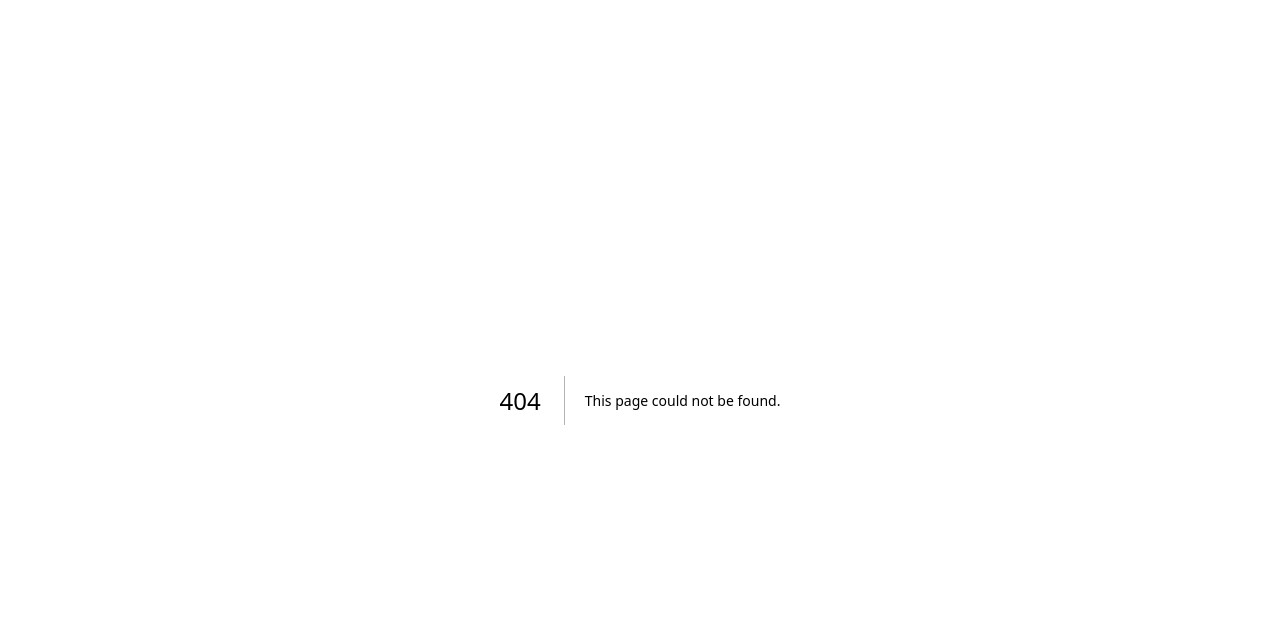
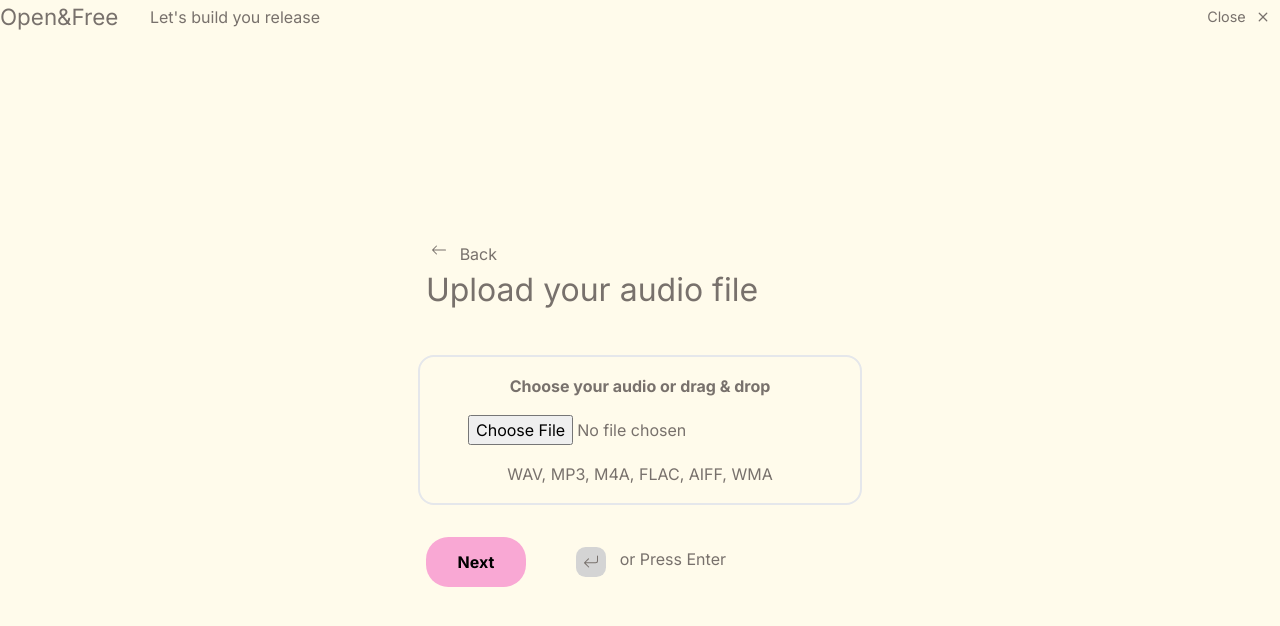
Before and after one commit to whateveriswhatever/Open-And-Free, a Next.js app: page /songs/upload_release/build_your_release/audio_file_assign in a window 1280 px wide. Before the commit this address had no page. Shown: the top 626 px of the page. Built offline with nearby package versions, Linux system fonts and the light colour scheme.

Commit message:
Adding a new page for user uploading music file.

```diff
--- /dev/null
+++ b/src/app/songs/upload_release/build_your_release/audio_file_assign/page.tsx
@@ -0,0 +1,19 @@
+import React from "react";
+import HeaderNav from "../../{components}/Header-Nav";
+import Main from "./{components}/Main";
+
+const page = () => {
+  return (
+    <div id="" className="bg-amber-50 text-stone-500 desktop:font-[2rem]">
+      <>
+        <HeaderNav context="Let's build you release" />
+      </>
+
+      <>
+        <Main />
+      </>
+    </div>
+  );
+};
+
+export default page;
--- /dev/null
+++ b/src/app/songs/upload_release/build_your_release/audio_file_assign/{components}/BackNavigatorButton.tsx
@@ -0,0 +1,36 @@
+import React from "react";
+
+const BackNavigatorButton = () => {
+  return (
+    <div
+      id="go-back"
+      className="flex flex-start justify-between justify-items-start
+    desktop:w-[66px]
+    desktop:ml-[-22rem]"
+    >
+      <>
+        <div>
+          <svg
+            xmlns="http://www.w3.org/2000/svg"
+            width="16"
+            height="16"
+            fill="currentColor"
+            className="bi bi-arrow-left"
+            viewBox="0 0 16 16"
+          >
+            <path
+              fill-rule="evenodd"
+              d="M15 8a.5.5 0 0 0-.5-.5H2.707l3.147-3.146a.5.5 0 1 0-.708-.708l-4 4a.5.5 0 0 0 0 .708l4 4a.5.5 0 0 0 .708-.708L2.707 8.5H14.5A.5.5 0 0 0 15 8"
+            />
+          </svg>
+        </div>
+      </>
+
+      <>
+        <div>Back</div>
+      </>
+    </div>
+  );
+};
+
+export default BackNavigatorButton;
--- /dev/null
+++ b/src/app/songs/upload_release/build_your_release/audio_file_assign/{components}/CustomHTML5AudioTag.tsx
@@ -0,0 +1,34 @@
+import React from "react";
+
+const CustomHTML5AudioTag = () => {
+  return (
+    <div
+      id="add-song"
+      className="flex flex-col items-center justify-evenly
+    border-[2px] rounded-[1rem]
+    desktop:w-[444px] desktop:h-[150px]
+    desktop:mt-[-5rem] "
+    >
+      {/* Instruction */}
+      <>
+        <div id="instruction" className="font-bold">
+          Choose your audio or drag & drop
+        </div>
+      </>
+
+      {/* HTML5 media tag */}
+      <>
+        <div id="media-input">
+          <input type="file" id="song-file" accept="" />
+        </div>
+      </>
+
+      {/* Eligible song types */}
+      <>
+        <div>WAV, MP3, M4A, FLAC, AIFF, WMA</div>
+      </>
+    </div>
+  );
+};
+
+export default CustomHTML5AudioTag;
--- /dev/null
+++ b/src/app/songs/upload_release/build_your_release/audio_file_assign/{components}/Custom_NextNavigatorSection.tsx
@@ -0,0 +1,27 @@
+import React from "react";
+import {
+  NextButton,
+  NextButtonOption,
+} from "../../{components}/WhatIsTheNameOfYourTrack";
+
+const Custom_NextNavigatorSection = () => {
+  return (
+    <div
+      id="custom_next_nav_button"
+      className="flex items-center justify-between
+    desktop:w-[300px]
+    desktop:mt-[2rem] desktop:ml-[-8rem]
+    "
+    >
+      <>
+        <NextButton />
+      </>
+
+      <>
+        <NextButtonOption />
+      </>
+    </div>
+  );
+};
+
+export default Custom_NextNavigatorSection;
--- /dev/null
+++ b/src/app/songs/upload_release/build_your_release/audio_file_assign/{components}/Main.tsx
@@ -0,0 +1,56 @@
+import React from "react";
+import BackNavigatorButton from "./BackNavigatorButton";
+import { HighlightHeading } from "../../{components}/WhatIsTheNameOfYourTrack";
+import CustomHTML5AudioTag from "./CustomHTML5AudioTag";
+import { MoveNext } from "../../{components}/WhatIsTheNameOfYourTrack";
+import Custom_NextNavigatorSection from "./Custom_NextNavigatorSection";
+
+const Main = () => {
+  return (
+    <div
+      id="upload_operator"
+      className="desktop:w-full desktop:h-[672px] flex flex-col items-center
+      desktop:mt-[13rem]"
+    >
+      {/* Back navigator button */}
+      <>
+        <BackNavigatorButton />
+      </>
+
+      {/* Highlight heading 2 */}
+      <>
+        <Custom_HighlightHeading context="Upload your audio file" />
+      </>
+
+      {/* Add HTML5 audio file tag  */}
+      <>
+        <CustomHTML5AudioTag />
+      </>
+
+      {/* Next navigator button */}
+      <>
+        {/* <MoveNext /> */}
+        <Custom_NextNavigatorSection />
+      </>
+    </div>
+  );
+};
+
+export default Main;
+
+export const Custom_HighlightHeading: React.FC<{
+  context: string;
+}> = ({ context }) => {
+  return (
+    <>
+      <div
+        id="highlight-heading"
+        className="desktop:text-[2rem]
+        desktop:h-[169px]
+        desktop:ml-[-6rem]"
+      >
+        {context}
+      </div>
+    </>
+  );
+};
--- /dev/null
+++ b/src/app/songs/upload_release/build_your_release/what_is_genre/page.tsx
@@ -0,0 +1,12 @@
+import React from "react";
+
+const page = () => {
+  return (
+    <div
+      id="what's genre"
+      className="bg-amber-50 text-stone-500 desktop:font-[2rem]"
+    ></div>
+  );
+};
+
+export default page;
--- a/src/app/songs/upload_release/build_your_release/{components}/WhatIsTheNameOfYourTrack.tsx
+++ b/src/app/songs/upload_release/build_your_release/{components}/WhatIsTheNameOfYourTrack.tsx
@@ -27,7 +27,7 @@ const WhatIsTheNameOfYourTrack = () => {
 
 export default WhatIsTheNameOfYourTrack;
 
-const HighlightHeading: React.FC<{
+export const HighlightHeading: React.FC<{
   context: string;
 }> = ({ context }) => {
   return (
@@ -94,7 +94,7 @@ const Rules: React.FC = () => {
   );
 };
 
-const MoveNext: React.FC = () => {
+export const MoveNext: React.FC = () => {
   return (
     <>
       <div
@@ -114,7 +114,7 @@ const MoveNext: React.FC = () => {
   );
 };
 
-const NextButton: React.FC = () => {
+export const NextButton: React.FC = () => {
   return (
     <>
       <div
@@ -129,7 +129,7 @@ const NextButton: React.FC = () => {
   );
 };
 
-const NextButtonOption: React.FC = () => {
+export const NextButtonOption: React.FC = () => {
   return (
     <>
       <div
--- a/src/app/songs/upload_release/{components}/Main-Release-Page.tsx
+++ b/src/app/songs/upload_release/{components}/Main-Release-Page.tsx
@@ -7,7 +7,7 @@ const MainReleasePage = () => {
   return (
     <div
       id="main-release-page"
-      className="desktop:w-full flex desktop:h-[881px] justify-center items-center"
+      className="desktop:w-full flex desktop:h-[881px] min-w-[1285px]:h-[900px] justify-center items-center"
     >
       <>
         <LeftMainRelasePage />
```
